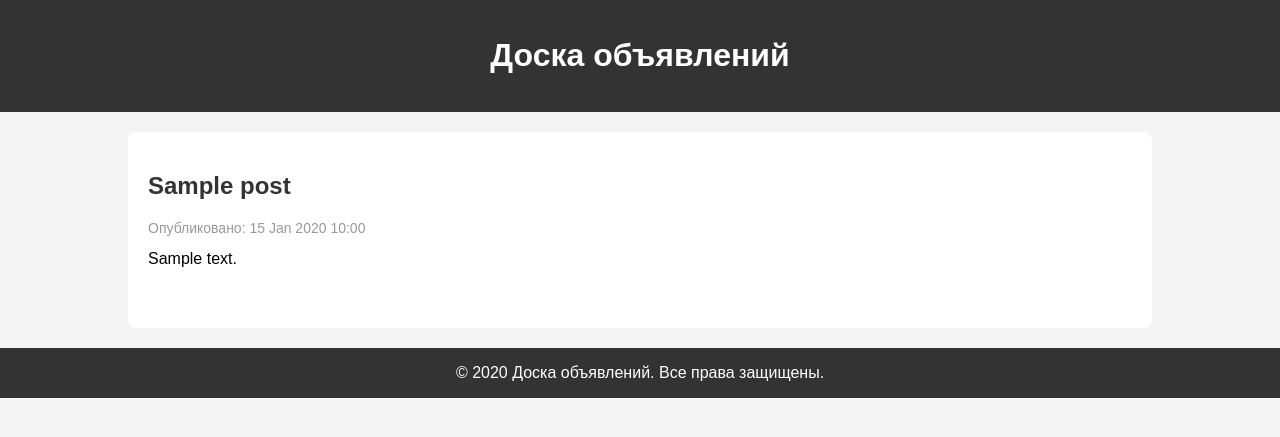
After one commit to Jlestat/python_board, a Django app: template pythonboard/board/templates/home.html in a window 1280 px wide. The commit adds this page. Shown: the top 437 px of the page. Run offline with Django 3.2, Linux system fonts and the light colour scheme; tables that the repository leaves empty hold one stand-in row (values such as "Sample post"); the template is opened without the code that fills it: values that come from a table or form of the project are taken from there, most other values are stand-ins (such as "Sample title", 1, 10 or a date in 2020); parts of the project's set-up code (start-up, migrations or seed data) failed here and were passed over.

Commit message:
creating a function for creating news and making a basic page

```diff
--- /dev/null
+++ b/pythonboard/board/templates/home.html
@@ -0,0 +1,20 @@
+{% extends 'base.html' %}
+
+
+{% block title %}Главная страница{% endblock %}
+
+{% block content %}
+<div class="container">
+        <div class="posts">
+            {% for post in posts %}
+                <div class="post">
+                    <h2 class="post-title">{{ post.title }}</h2>
+                    <p class="post-meta">Опубликовано: {{ post.created_at|date:"d M Y H:i" }}</p>
+                    <div class="post-description">{{ post.description }}</div>
+                </div>
+            {% empty %}
+                <p>Объявлений пока нет.</p>
+            {% endfor %}
+        </div>
+    </div>
+{% endblock %}
--- a/pythonboard/templates/base.html
+++ b/pythonboard/templates/base.html
@@ -6,7 +6,7 @@
     <meta charset="UTF-8">
     <meta name="viewport" content="width=device-width, initial-scale=1.0">
     <link rel="stylesheet" href="{% static 'css/style.css' %}">
-    <title>Доска объявлений</title>
+    <title>{% block title %}Доска объявлений{% endblock %}</title>
 </head>
 <body>
     <header>
@@ -14,6 +14,7 @@
             <h1>Доска объявлений</h1>
         </div>
     </header>
+    {% block content %}
     <div class="container">
         <div class="posts">
             {% for post in posts %}
@@ -27,6 +28,7 @@
             {% endfor %}
         </div>
     </div>
+    {% endblock %}
     <footer>
         <div class="container">
             &copy; {{ year }} Доска объявлений. Все права защищены.
```
Also changed, not shown: pythonboard/board/templates/post_create.html (added, +10 -0 lines), pythonboard/board/views.py (+14 -3 lines).
